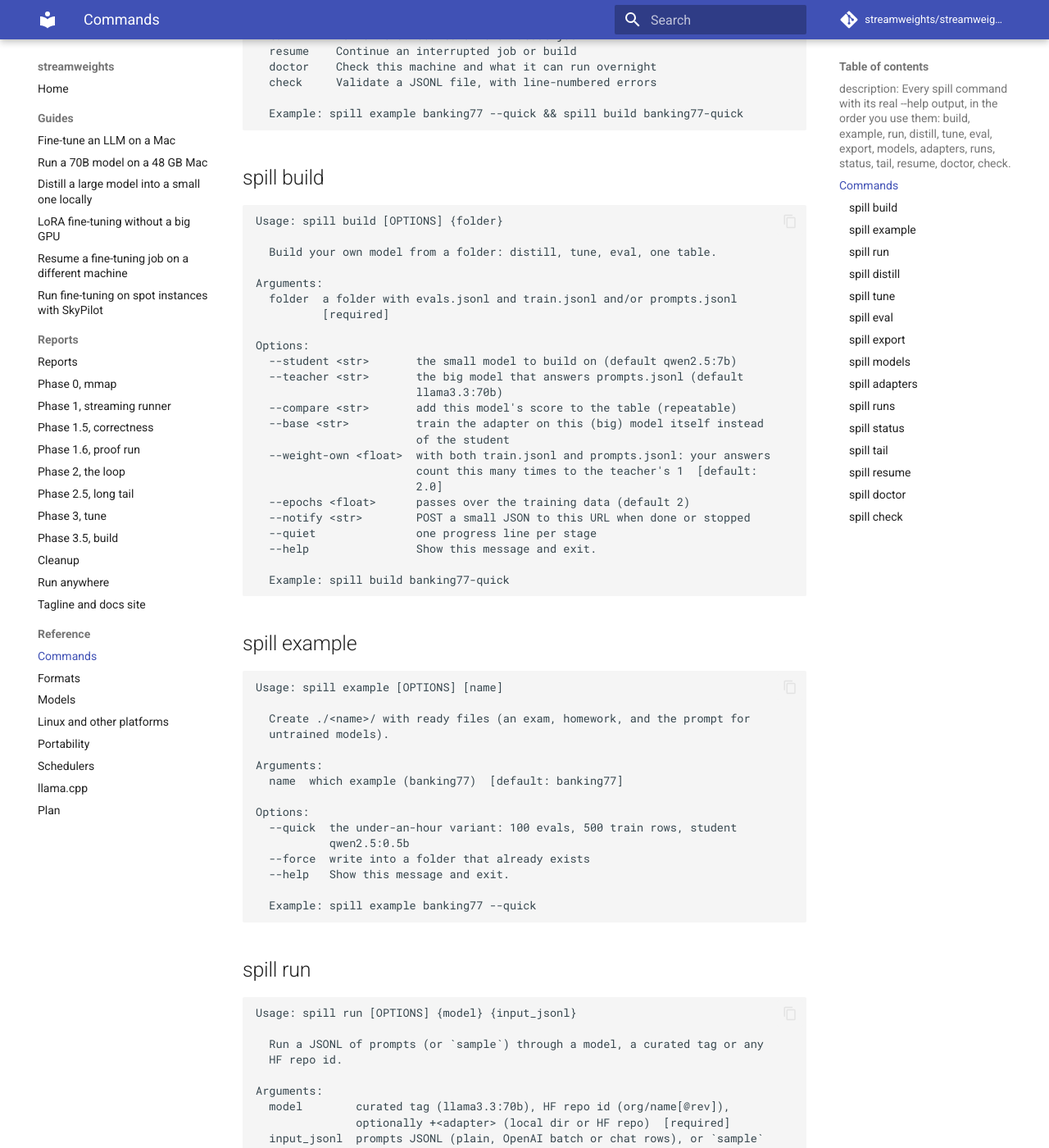
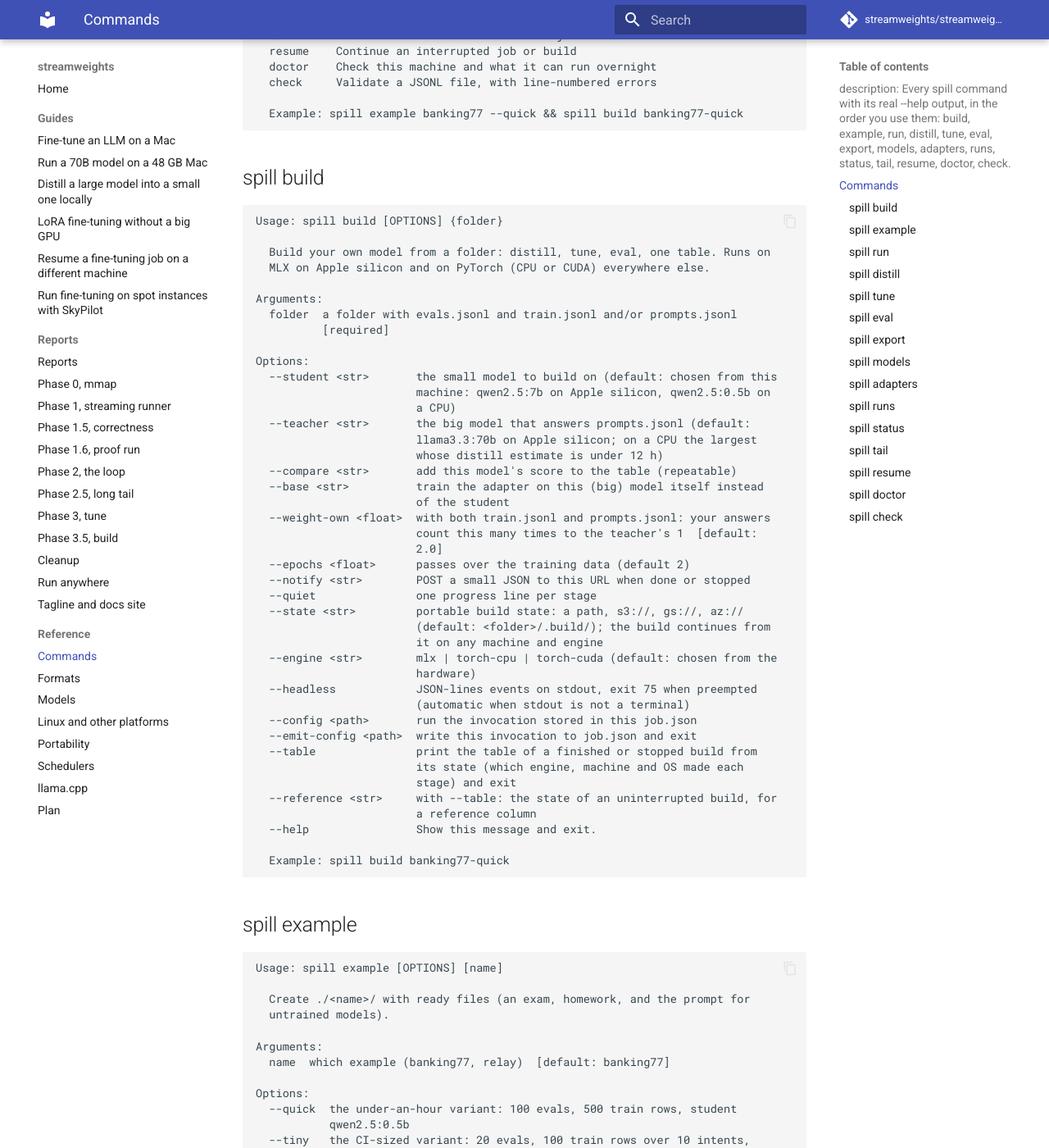
Before and after one commit to streamweights/streamweights, an MkDocs documentation site: the page built from docs/cli.md, in a window 1280 px wide and 1400 px high, scrolled down 807 px. Shown: the whole window at 82% size. Built offline with MkDocs 1.6.1 and Material for MkDocs 9.7.7, drawn with Linux system fonts in a browser that asks for light colours; comment, search, counter and statistics services are not loaded; some of the changed text lies outside the part shown.

Commit message:
Keep the build flag on tune jobs, regenerate cli.md, fix overnight test

````diff
--- a/docs/cli.md
+++ b/docs/cli.md
@@ -39,16 +39,20 @@ Commands:
 ```
 Usage: spill build [OPTIONS] {folder}
 
-  Build your own model from a folder: distill, tune, eval, one table.
+  Build your own model from a folder: distill, tune, eval, one table. Runs on
+  MLX on Apple silicon and on PyTorch (CPU or CUDA) everywhere else.
 
 Arguments:
   folder  a folder with evals.jsonl and train.jsonl and/or prompts.jsonl
           [required]
 
 Options:
-  --student <str>       the small model to build on (default qwen2.5:7b)
-  --teacher <str>       the big model that answers prompts.jsonl (default
-                        llama3.3:70b)
+  --student <str>       the small model to build on (default: chosen from this
+                        machine: qwen2.5:7b on Apple silicon, qwen2.5:0.5b on
+                        a CPU)
+  --teacher <str>       the big model that answers prompts.jsonl (default:
+                        llama3.3:70b on Apple silicon; on a CPU the largest
+                        whose distill estimate is under 12 h)
   --compare <str>       add this model's score to the table (repeatable)
   --base <str>          train the adapter on this (big) model itself instead
                         of the student
@@ -58,6 +62,20 @@ Options:
   --epochs <float>      passes over the training data (default 2)
   --notify <str>        POST a small JSON to this URL when done or stopped
   --quiet               one progress line per stage
+  --state <str>         portable build state: a path, s3://, gs://, az://
+                        (default: <folder>/.build/); the build continues from
+                        it on any machine and engine
+  --engine <str>        mlx | torch-cpu | torch-cuda (default: chosen from the
+                        hardware)
+  --headless            JSON-lines events on stdout, exit 75 when preempted
+                        (automatic when stdout is not a terminal)
+  --config <path>       run the invocation stored in this job.json
+  --emit-config <path>  write this invocation to job.json and exit
+  --table               print the table of a finished or stopped build from
+                        its state (which engine, machine and OS made each
+                        stage) and exit
+  --reference <str>     with --table: the state of an uninterrupted build, for
+                        a reference column
   --help                Show this message and exit.
 
   Example: spill build banking77-quick
@@ -72,11 +90,13 @@ Usage: spill example [OPTIONS] [name]
   untrained models).
 
 Arguments:
-  name  which example (banking77)  [default: banking77]
+  name  which example (banking77, relay)  [default: banking77]
 
 Options:
   --quick  the under-an-hour variant: 100 evals, 500 train rows, student
            qwen2.5:0.5b
+  --tiny   the CI-sized variant: 20 evals, 100 train rows over 10 intents,
+           student qwen2.5:0.5b
   --force  write into a folder that already exists
   --help   Show this message and exit.
 
@@ -350,6 +370,12 @@ Arguments:
 Options:
   --headless       JSON-lines events on stdout, exit 75 when preempted
   --weights <str>  stage the model from this location instead of Hugging Face
+  --state <str>    portable state to continue from: a path, s3://, gs://,
+                   az:// (a build folder kept its own)
+  --engine <str>   mlx | torch-cpu | torch-cuda (default: the one this machine
+                   would choose; any engine continues any engine's work)
+  --notify <str>   POST a small JSON to this URL when a build is done or
+                   stopped
   --help           Show this message and exit.
 
   Example: spill resume banking77-quick
````
Also changed, not shown: 2 other files.
